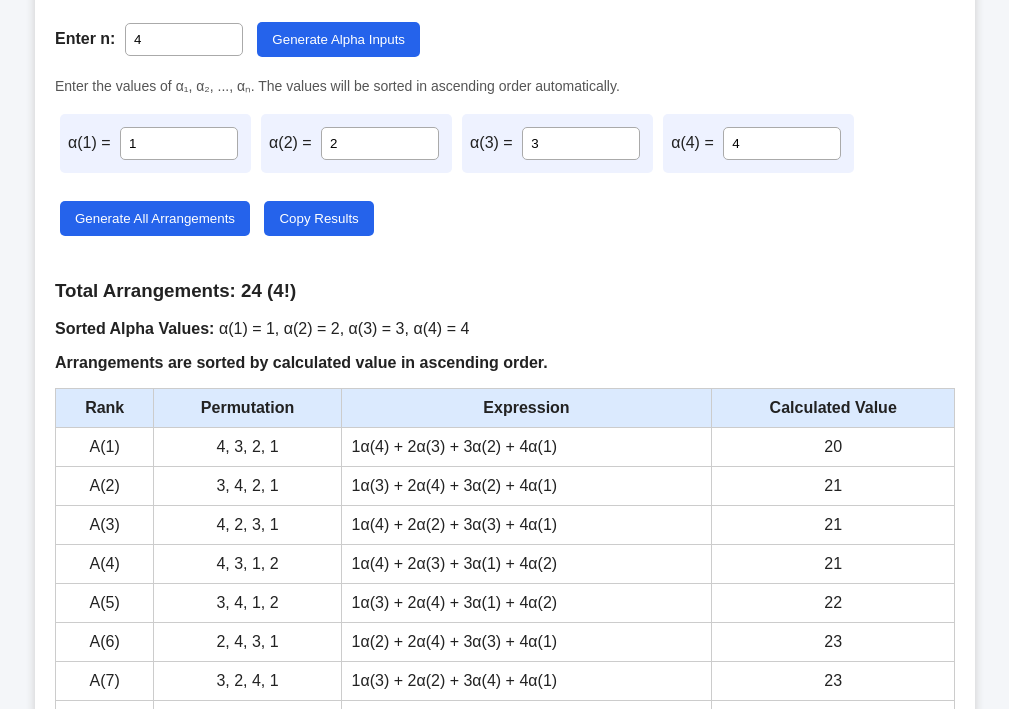
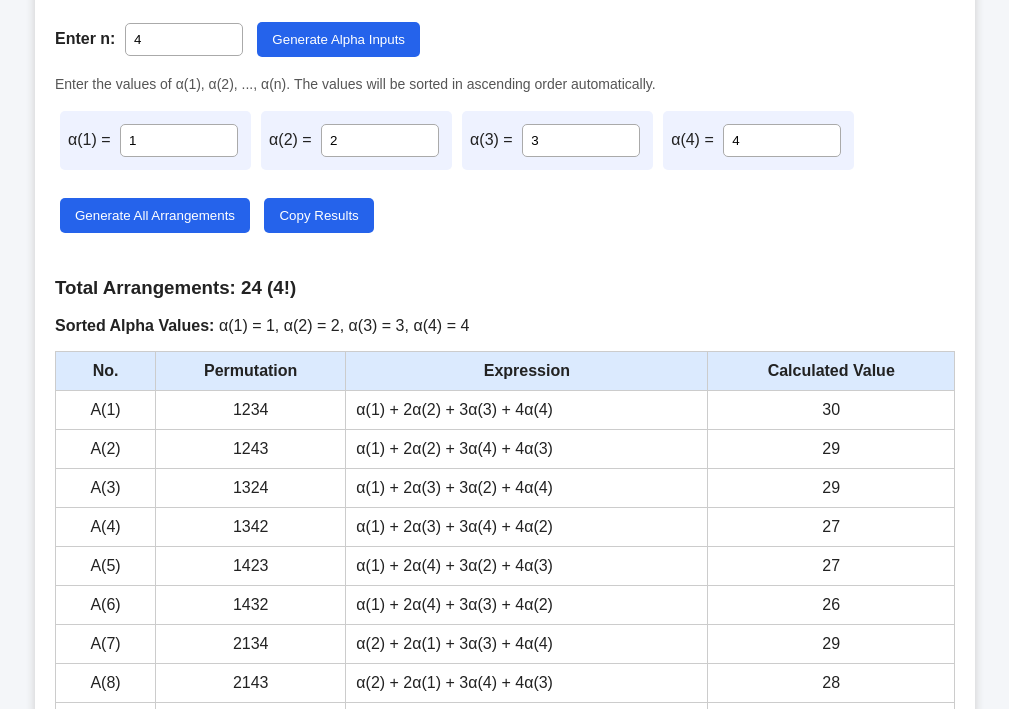
Before and after one commit to Das-Anurag/r, a plain HTML site: page index.html in a window 1280 px wide. Both pictures are taken after a click on the button "Generate All Arrangements". Shown: the part 91-800 px from the top of the page, without its empty margins (135-1144 px from the left). Drawn offline with Linux system fonts and the light colour scheme.

Commit message:
Update index.html3

```diff
--- a/index.html
+++ b/index.html
@@ -104,7 +104,7 @@
 <button onclick="generateInputs()">Generate Alpha Inputs</button>
 
 <p class="note">
-Enter the values of α₁, α₂, ..., αₙ.
+Enter the values of α(1), α(2), ..., α(n).
 The values will be sorted in ascending order automatically.
 </p>
 
@@ -176,31 +176,12 @@ function calculate() {
     // Sort alpha values in ascending order
     alpha.sort((a, b) => a - b);
 
-    // Generate all permutations
+    // Generate permutations in lexicographic order
     let permutations = [];
 
     function permute(arr, start) {
         if (start === arr.length) {
-            let sum = 0;
-            let expression = [];
-
-            for (let c = 0; c < n; c++) {
-                let coefficient = c + 1;
-                let value = alpha[arr[c]];
-
-                sum += coefficient * value;
-
-                expression.push(
-                    `${coefficient}α(${arr[c] + 1})`
-                );
-            }
-
-            permutations.push({
-                permutation: [...arr],
-                expression: expression.join(" + "),
-                value: sum
-            });
-
+            permutations.push([...arr]);
             return;
         }
 
@@ -215,20 +196,13 @@ function calculate() {
 
     permute([...Array(n).keys()], 0);
 
-    // IMPORTANT: Sort all arrangements by calculated value
-    // in ascending numerical order
+    // Sort permutations in the exact original order
     permutations.sort((a, b) => {
-        if (a.value !== b.value) {
-            return a.value - b.value;
-        }
-
-        // If values are equal, sort lexicographically
         for (let i = 0; i < n; i++) {
-            if (a.permutation[i] !== b.permutation[i]) {
-                return a.permutation[i] - b.permutation[i];
+            if (a[i] !== b[i]) {
+                return a[i] - b[i];
             }
         }
-
         return 0;
     });
 
@@ -239,12 +213,10 @@ function calculate() {
         ${alpha.map((v, i) => `α(${i + 1}) = ${v}`).join(", ")}
         </p>
 
-        <p><b>Arrangements are sorted by calculated value in ascending order.</b></p>
-
         <table>
             <thead>
                 <tr>
-                    <th>Rank</th>
+                    <th>No.</th>
                     <th>Permutation</th>
                     <th>Expression</th>
                     <th>Calculated Value</th>
@@ -253,13 +225,31 @@ function calculate() {
             <tbody>
     `;
 
-    permutations.forEach((item, index) => {
+    permutations.forEach((p, index) => {
+        let expression = [];
+        let sum = 0;
+
+        for (let c = 0; c < n; c++) {
+            let coefficient = c + 1;
+            let value = alpha[p[c]];
+
+            sum += coefficient * value;
+
+            if (coefficient === 1) {
+                expression.push(`α(${p[c] + 1})`);
+            } else {
+                expression.push(`${coefficient}α(${p[c] + 1})`);
+            }
+        }
+
         html += `
             <tr>
                 <td>A(${index + 1})</td>
-                <td>${item.permutation.map(x => x + 1).join(", ")}</td>
-                <td class="expression">${item.expression}</td>
-                <td>${item.value}</td>
+                <td>${p.map(x => x + 1).join("")}</td>
+                <td class="expression">
+                    ${expression.join(" + ")}
+                </td>
+                <td>${sum}</td>
             </tr>
         `;
     });
```
